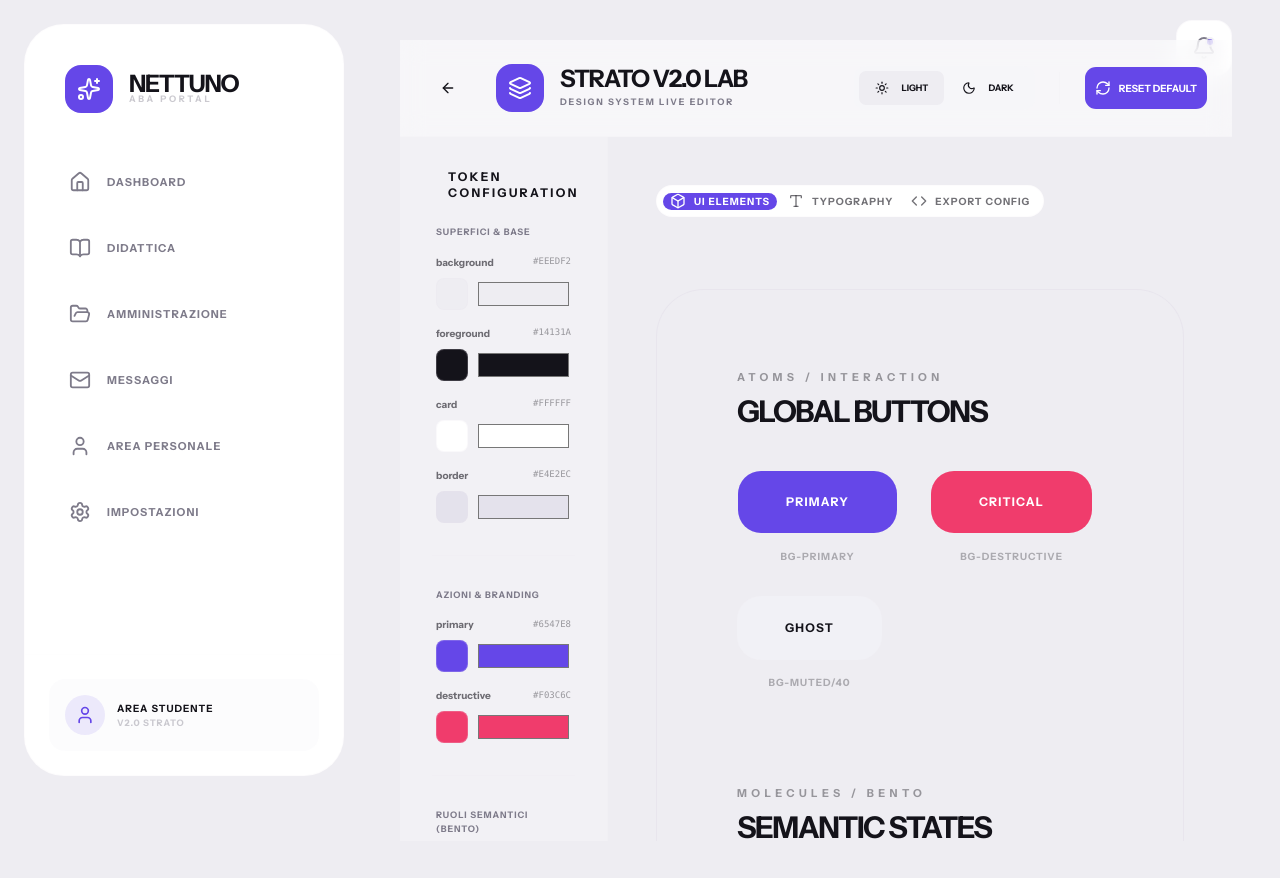
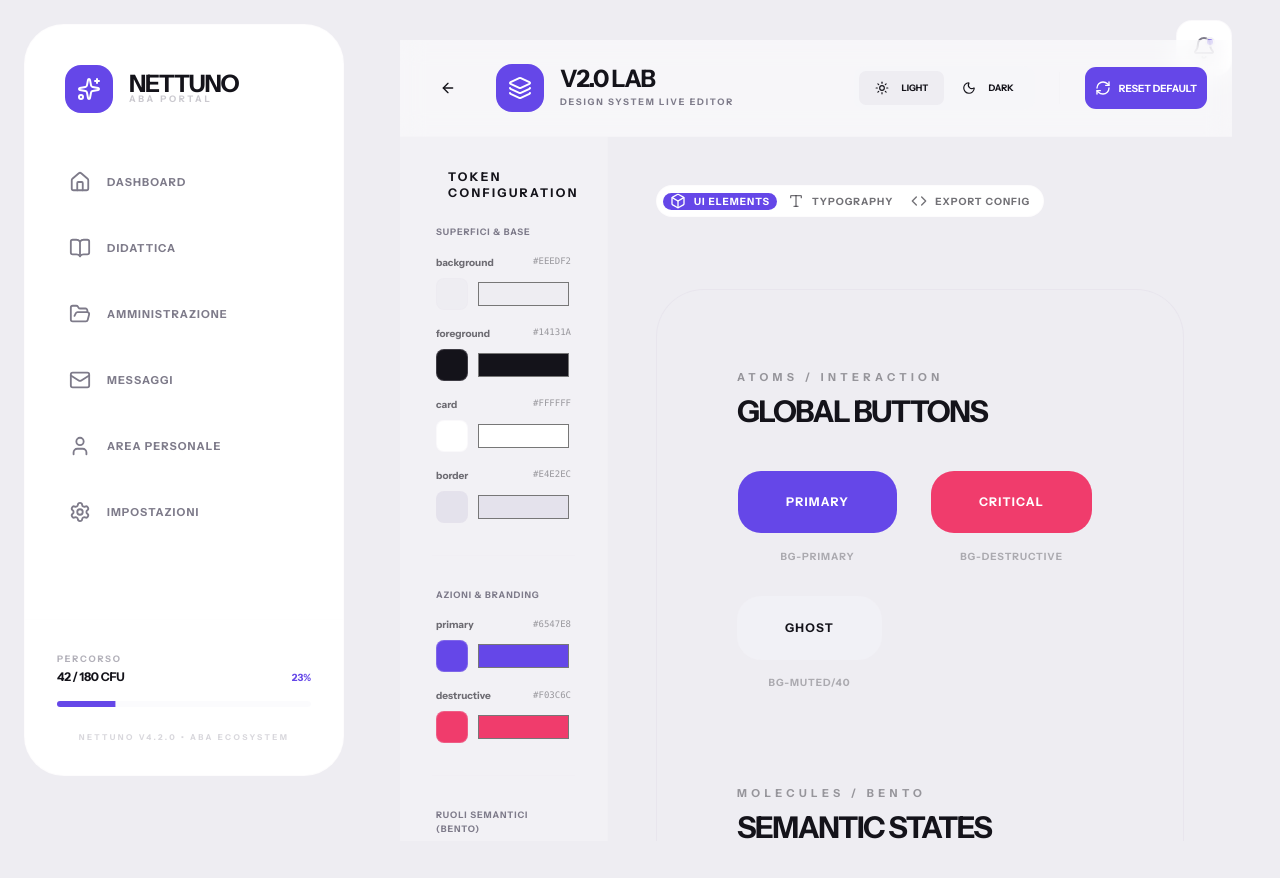
Before and after one commit to Snes00/nettuno-prototype, a Next.js app: page /design-system in a window 1280 px wide. Shown: the top 878 px of the page. Built offline with nearby package versions, Linux system fonts and the light colour scheme.

Commit message:
Identity: Rimozione nome Strato e ripristino riepilogo percorso accademico nella Sidebar

```diff
--- a/design-system/components.md
+++ b/design-system/components.md
@@ -1,13 +1,13 @@
-# Componenti UI — Sistema "Strato" (v2.0)
+# Componenti UI — Sistema "" (v2.0)
 
 ## 📐 Griglia e Geometria
-Il sistema Strato si basa sul concetto di **Deep Bento**.
+Il sistema  si basa sul concetto di **Deep Bento**.
 - **Corner Radius Esterno**: `1.5rem` (24px) per le sezioni principali e card.
 - **Corner Radius Interno**: `0.75rem` (12px) per elementi UI interni (input, bottoni piccoli, avatar).
 - **Radius Dialog/Hero**: `2.5rem` (40px) per un look ultra-moderno e morbido.
 
 ## 🔘 Bottoni (Buttons)
-Basati sul componente `Button` di shadcn/ui ma con logica cromatica Strato.
+Basati sul componente `Button` di shadcn/ui ma con logica cromatica .
 
 ### 1. Primary
 - **Colore**: `bg-primary` (Violet-500/400), testo `text-primary-foreground`.
--- a/design-system/foundations.md
+++ b/design-system/foundations.md
@@ -1,7 +1,7 @@
-# Fondamenta del Design — Sistema "Strato" (v2.0)
+# Fondamenta del Design — Sistema "" (v2.0)
 
 ## 🎨 Logica Cromatica
-Il sistema **Strato** si allontana dai colori istituzionali classici per abbracciare un'estetica "Digital Art & Design". La palette è progettata per garantire accessibilità **WCAG 2.1 AA/AAA**.
+Il sistema **** si allontana dai colori istituzionali classici per abbracciare un'estetica "Digital Art & Design". La palette è progettata per garantire accessibilità **WCAG 2.1 AA/AAA**.
 
 ### 🌓 Fondamenta (Surfaces)
 | Token | Colore (Light) | Colore (Dark) | Funzione |
@@ -26,6 +26,6 @@ Utilizziamo rampe colore sature e "elettriche" per una UI moderna.
 - **Primary Font**: `Instrument Sans` (Variable) per la UI.
 - **Accents**: Ispirato ai sistemi `Syne` e `DM Sans` per un feeling editoriale.
 
-## 📏 Geometria Strato
+## 📏 Geometria
 - **Radius**: `1.5rem` (24px) per i contenitori esterni, `0.75rem` (12px) per gli interni.
 - **Contrast**: Uso di outline sottili e ombre "borderless" per profondità senza pesantzza.
--- a/design-system/studio palette colori/nettuno-palette-dark.html
+++ b/design-system/studio palette colori/nettuno-palette-dark.html
@@ -3,7 +3,7 @@
 <head>
 <meta charset="UTF-8">
 <meta name="viewport" content="width=device-width, initial-scale=1.0">
-<title>Nettuno — Sistema Colore "Strato" · Dark Mode</title>
+<title>Nettuno — Sistema Colore "" · Dark Mode</title>
 <link rel="preconnect" href="https://fonts.googleapis.com">
 <link href="https://fonts.googleapis.com/css2?family=Syne:wght@400;500;600;700;800&family=DM+Sans:ital,opsz,wght@0,9..40,300;0,9..40,400;0,9..40,500;1,9..40,300&display=swap" rel="stylesheet">
 <style>
@@ -278,7 +278,7 @@ body {
   <div>
     <div style="font-family:'Syne',sans-serif;font-size:11px;letter-spacing:0.2em;color:var(--slate-600);text-transform:uppercase;margin-bottom:10px;">Nettuno · ABA Portal</div>
     <div style="font-family:'Syne',sans-serif;font-size:52px;font-weight:800;line-height:1;letter-spacing:-0.03em;color:var(--slate-100);">Sistema
-      <span style="color:var(--violet-400);">Strato</span>
+      <span style="color:var(--violet-400);"></span>
     </div>
     <p style="font-size:13px;color:var(--slate-500);margin-top:8px;">Versione 2.0 · Dark Mode · WCAG 2.1 AA/AAA</p>
   </div>
--- a/design-system/studio palette colori/nettuno-palette-light.html
+++ b/design-system/studio palette colori/nettuno-palette-light.html
@@ -3,7 +3,7 @@
 <head>
 <meta charset="UTF-8">
 <meta name="viewport" content="width=device-width, initial-scale=1.0">
-<title>Nettuno — Sistema Colore "Strato"</title>
+<title>Nettuno — Sistema Colore ""</title>
 <link rel="preconnect" href="https://fonts.googleapis.com">
 <link href="https://fonts.googleapis.com/css2?family=Syne:wght@400;500;600;700;800&family=DM+Sans:ital,opsz,wght@0,9..40,300;0,9..40,400;0,9..40,500;1,9..40,300&display=swap" rel="stylesheet">
 <style>
@@ -259,7 +259,7 @@ body {
   <div>
     <div style="font-family:'Syne',sans-serif; font-size:11px; letter-spacing:0.2em; color:var(--slate-400); text-transform:uppercase; margin-bottom:10px;">Nettuno · ABA Portal</div>
     <div style="font-family:'Syne',sans-serif; font-size:52px; font-weight:800; line-height:1; letter-spacing:-0.03em; color:var(--slate-950);">Sistema
-      <span style="color:var(--violet-500);">Strato</span>
+      <span style="color:var(--violet-500);"></span>
     </div>
     <p style="font-size:13px; color:var(--slate-400); margin-top:8px;">Versione 2.0 · WCAG 2.1 AA/AAA · Digital Art &amp; Design</p>
   </div>
--- a/src/app/design-system/page.tsx
+++ b/src/app/design-system/page.tsx
@@ -43,7 +43,7 @@ export default function DesignSystemPage() {
   const { theme, setTheme, resolvedTheme } = useTheme()
   const [mounted, setMounted] = React.useState(false)
 
-  // Strato v2.0 Global Tokens Map
+  //  v2.0 Global Tokens Map
   const STRATO_DEFAULTS = {
     light: {
       background: "#EEEDF2",
@@ -93,7 +93,7 @@ export default function DesignSystemPage() {
     setTokens(prev => ({ ...prev, [key]: value }))
   }
 
-  const resetToStrato = () => {
+  const resetTo = () => {
     const isDark = resolvedTheme === "dark"
     setTokens(isDark ? STRATO_DEFAULTS.dark : STRATO_DEFAULTS.light)
   }
@@ -137,7 +137,7 @@ export default function DesignSystemPage() {
                   <Layers className="h-6 w-6" />
                </div>
                <div>
-                  <h1 className="text-2xl font-black tracking-tighter uppercase leading-none">Strato v2.0 Lab</h1>
+                  <h1 className="text-2xl font-black tracking-tighter uppercase leading-none"> v2.0 Lab</h1>
                   <p className="text-muted-foreground font-black mt-1 uppercase text-[9px] tracking-[0.2em]">Design System Live Editor</p>
                </div>
             </div>
@@ -163,7 +163,7 @@ export default function DesignSystemPage() {
                 </Button>
              </div>
              <Separator orientation="vertical" className="h-8 bg-border/10 mx-2" />
-             <Button className="rounded-xl h-11 gap-2 font-black text-[10px] uppercase bg-primary text-primary-foreground shadow-lg shadow-primary/20" onClick={resetToStrato}>
+             <Button className="rounded-xl h-11 gap-2 font-black text-[10px] uppercase bg-primary text-primary-foreground shadow-lg shadow-primary/20" onClick={resetTo}>
                <RefreshCw className="h-4 w-4" /> Reset Default
              </Button>
           </div>
@@ -360,7 +360,7 @@ export default function DesignSystemPage() {
                        <div className="space-y-6">
                           <p className="text-[10px] font-mono opacity-20 border-b border-current/10 pb-2 max-w-fit">H1 - text-8xl font-black leading-[0.85]</p>
                           <h1 className="text-6xl md:text-9xl font-black tracking-tighter uppercase leading-[0.9]">
-                             Strato <br />System
+                              <br />System
                           </h1>
                        </div>
                        <div className="space-y-6">
@@ -401,7 +401,7 @@ export default function DesignSystemPage() {
                     <div className="relative group">
                        <pre className="bg-muted/40 p-12 rounded-[2.5rem] text-sm font-mono overflow-x-auto border border-border/5 leading-relaxed">
 {`:root {
-  /* Strato v2.0 Live Export */
+  /*  v2.0 Live Export */
   --background: ${tokens.background};
   --foreground: ${tokens.foreground};
   --card: ${tokens.card};
@@ -424,7 +424,7 @@ export default function DesignSystemPage() {
                          className="absolute top-8 right-8 rounded-xl font-black text-[10px] uppercase h-12 px-8 bg-primary text-primary-foreground shadow-xl active:scale-95 transition-all"
                          onClick={() => {
                            navigator.clipboard.writeText(`:root {\n  --background: ${tokens.background};\n  --foreground: ${tokens.foreground};\n  --card: ${tokens.card};\n  --primary: ${tokens.primary};\n  --destructive: ${tokens.destructive};\n  --border: ${tokens.border};\n\n  /* Semantic Roles */\n  --role-info: ${tokens.info};\n  --role-info-fg: ${tokens.infoFg};\n  --role-success: ${tokens.success};\n  --role-success-fg: ${tokens.successFg};\n  --role-warning: ${tokens.warning};\n  --role-warning-fg: ${tokens.warningFg};\n  --role-accent: ${tokens.accent};\n  --role-accent-fg: ${tokens.accentFg};\n}`)
-                           alert("Token configurazione Strato copiati!")
+                           alert("Token configurazione  copiati!")
                          }}>
                          Copy to Clipboard
                        </Button>
--- a/src/app/docente/impostazioni/page.tsx
+++ b/src/app/docente/impostazioni/page.tsx
@@ -240,7 +240,7 @@ export default function DocenteImpostazioniPage() {
 
         <div className="p-10 bg-muted/20 border-t border-border/10 flex items-center justify-center gap-3 text-[10px] text-muted-foreground font-black uppercase tracking-[0.3em]">
           <Info className="h-4 w-4 opacity-40" />
-          Nettuno v4.2.0 • Strato v2.0
+          Nettuno v4.2.0 •  v2.0
         </div>
       </div>
     </div>
--- a/src/app/globals.css
+++ b/src/app/globals.css
@@ -38,7 +38,7 @@
   --color-card-foreground: var(--card-foreground);
   --color-card: var(--card);
 
-  /* Strato v2.0 Semantic Roles */
+  /*  v2.0 Semantic Roles */
   --color-role-info: var(--role-info);
   --color-role-info-fg: var(--role-info-fg);
   --color-role-success: var(--role-success);
@@ -79,7 +79,7 @@
   --input: #E4E2EC;
   --ring: #6547E8;
 
-  /* Semantic Roles (Light - Strato v2.0) */
+  /* Semantic Roles (Light -  v2.0) */
   --role-info: #EBF8FF;       /* Cyan-50 */
   --role-info-fg: #065180;    /* Cyan-700 */
   --role-success: #EDFAEE;    /* Lime-50 */
@@ -125,7 +125,7 @@
   --input: #2E2C3A;
   --ring: #8470EF;
 
-  /* Semantic Roles (Dark - Strato v2.0) */
+  /* Semantic Roles (Dark -  v2.0) */
   --role-info: #043450;       /* Cyan-800 */
   --role-info-fg: #80CBF5;    /* Cyan-300 */
   --role-success: #144D1B;    /* Lime-800 */
--- a/src/app/login/page.tsx
+++ b/src/app/login/page.tsx
@@ -128,7 +128,7 @@ function LoginForm() {
         </button>
         <div className="flex items-center gap-3 text-[10px] text-muted-foreground/30 font-black uppercase tracking-[0.2em]">
           <Info className="h-4 w-4 opacity-60" />
-          Nettuno v4.2.0 • Strato v2.0
+          Nettuno v4.2.0 •  v2.0
         </div>
       </div>
     </div>
--- a/src/app/page.tsx
+++ b/src/app/page.tsx
@@ -69,7 +69,7 @@ export default function LandingPage() {
       <div className="mt-16 animate-in fade-in slide-in-from-bottom-6 delay-700 fill-mode-both">
         <Link href="/design-system">
           <Button variant="outline" className="h-14 rounded-2xl px-10 gap-4 font-black text-[11px] uppercase tracking-[0.2em] border-border/40 bg-card hover:bg-muted transition-all active:scale-95 shadow-none">
-            <Palette className="h-5 w-5 text-primary" /> Sistema Strato v2.0
+            <Palette className="h-5 w-5 text-primary" /> Sistema  v2.0
           </Button>
         </Link>
       </div>
--- a/src/components/layout/BottomNav.tsx
+++ b/src/components/layout/BottomNav.tsx
@@ -5,6 +5,7 @@ import Link from "next/link";
 import { usePathname } from "next/navigation";
 import { cn } from "@/lib/utils";
 import { ScrollArea } from "@/components/ui/scroll-area";
+import { Progress } from "@/components/ui/progress";
 
 const studentItems = [
   { label: "Dashboard", href: "/studente/dashboard", icon: Home },
@@ -97,16 +98,33 @@ export function BottomNav() {
           </div>
         </ScrollArea>
 
-        {/* Footer Sidebar */}
-        <div className="p-6 border-t border-border/5">
-           <div className="bg-muted/30 rounded-2xl p-4 flex items-center gap-3">
-              <div className="h-10 w-10 rounded-full bg-primary/10 flex items-center justify-center text-primary shadow-inner">
-                 <User className="h-5 w-5" />
-              </div>
-              <div className="flex flex-col overflow-hidden">
-                 <span className="text-[10px] font-black uppercase tracking-widest truncate">{isDocente ? "Prof. Rossi" : "Area Studente"}</span>
-                 <span className="text-[9px] text-muted-foreground font-black uppercase tracking-widest opacity-40">v2.0 Strato</span>
-              </div>
+        {/* Footer Sidebar - Academic Progress summary restored */}
+        <div className="p-8 border-t border-border/5 space-y-6">
+           {!isDocente ? (
+             <div className="space-y-4">
+                <div className="flex justify-between items-end">
+                   <div className="space-y-1">
+                      <p className="text-[9px] font-black uppercase tracking-[0.2em] text-muted-foreground/60">Percorso</p>
+                      <p className="text-xs font-black uppercase tracking-tight text-foreground">42 / 180 CFU</p>
+                   </div>
+                   <span className="text-[10px] font-black text-primary">23%</span>
+                </div>
+                <Progress value={23} className="h-1.5 bg-muted/40 [&>div]:bg-primary rounded-full" />
+             </div>
+           ) : (
+             <div className="flex items-center gap-4 bg-muted/20 p-4 rounded-2xl">
+                <div className="h-10 w-10 rounded-full bg-primary/10 flex items-center justify-center text-primary">
+                   <User className="h-5 w-5" />
+                </div>
+                <div className="flex flex-col">
+                   <p className="text-[10px] font-black uppercase tracking-widest text-foreground">A. Rossi</p>
+                   <p className="text-[9px] font-black text-muted-foreground uppercase tracking-widest opacity-60">Docente</p>
+                </div>
+             </div>
+           )}
+
+           <div className="flex items-center justify-center gap-2 text-[8px] font-black uppercase tracking-[0.3em] text-muted-foreground/30">
+              Nettuno v4.2.0 • ABA Ecosystem
            </div>
         </div>
       </nav>
--- a/src/components/layout/SettingsDialog.tsx
+++ b/src/components/layout/SettingsDialog.tsx
@@ -308,7 +308,7 @@ export function SettingsDialog() {
         <DialogFooter className="p-10 bg-muted/20 border-t border-border/20 shrink-0">
           <div className="flex items-center justify-center gap-3 text-[10px] text-muted-foreground font-black uppercase tracking-[0.3em] w-full opacity-40">
             <Info className="h-4 w-4" />
-            Nettuno v4.2.0 • Strato v2.0
+            Nettuno v4.2.0 •  v2.0
           </div>
         </DialogFooter>
       </DialogContent>
```
